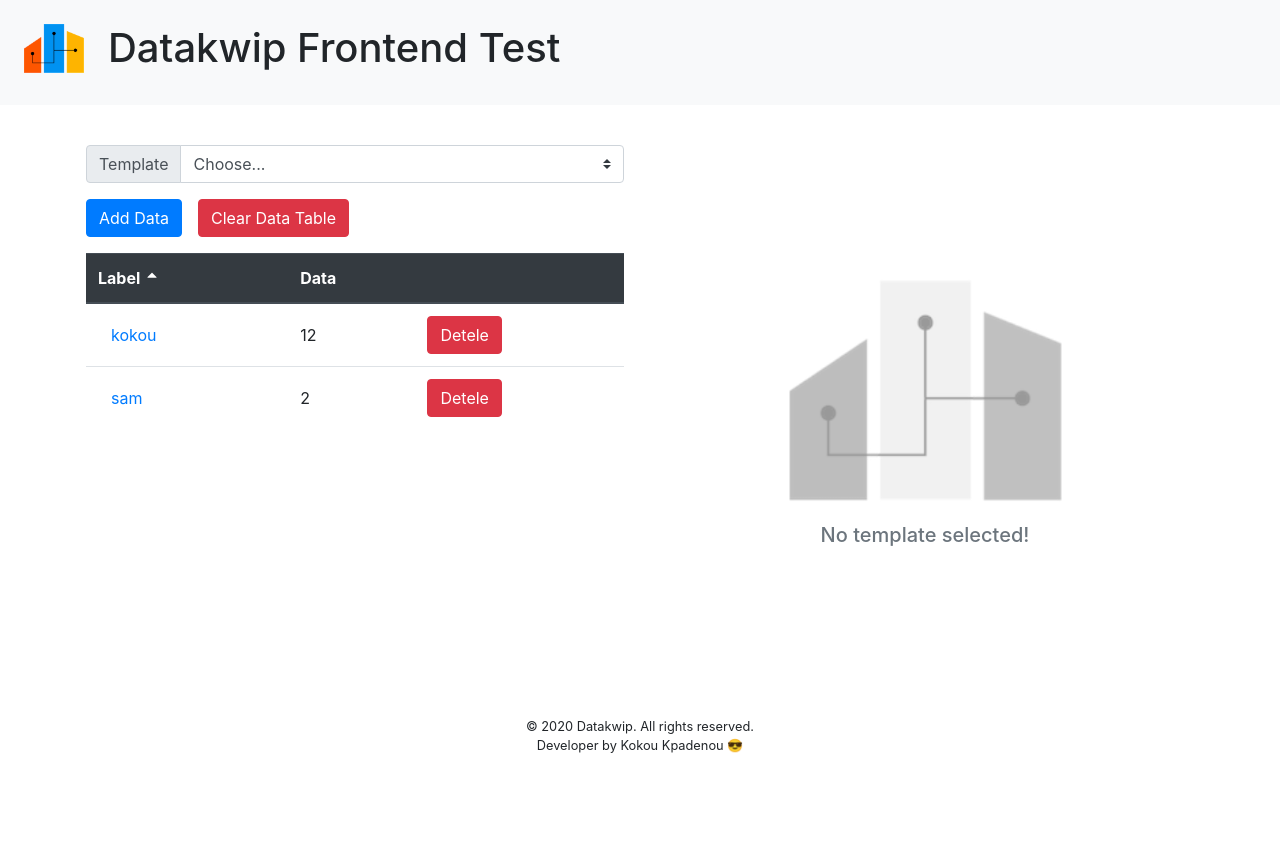
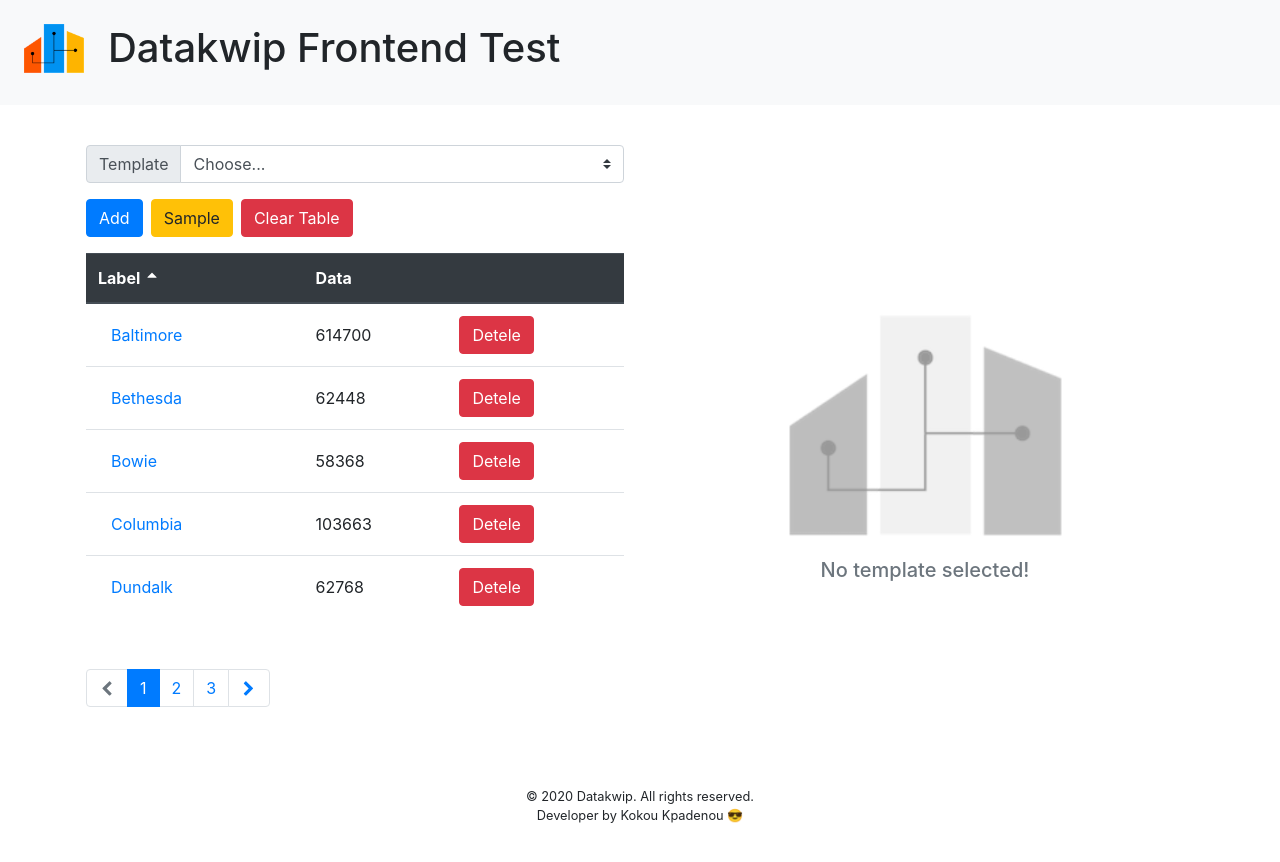
Before and after one commit to kokou2kpadenou/datakwiptest, a React (Create React App) app: page / in a window 1280 px wide. Shown: the top 862 px of the page. Before the commit the page ends 803 px from the top, so only its background shows below. Built offline with nearby package versions, Linux system fonts and the light colour scheme.

Commit message:
initial elements and reset element button

```diff
--- a/src/components/app/reducer.js
+++ b/src/components/app/reducer.js
@@ -1,3 +1,20 @@
+const initialElements = [
+  { label: "Baltimore", data: 614700 },
+  { label: "Columbia", data: 103663 },
+  { label: "Germantown", data: 90844 },
+  { label: "Silver Spring", data: 79750 },
+  { label: "Waldorf", data: 74587 },
+  { label: "Ellicott City", data: 72247 },
+  { label: "Frederick", data: 70166 },
+  { label: "Glen Burnie", data: 69813 },
+  { label: "Gaithersburg", data: 67529 },
+  { label: "Rockville", data: 67062 },
+  { label: "Dundalk", data: 62768 },
+  { label: "Bethesda", data: 62448 },
+  { label: "Bowie", data: 58368 },
+  { label: "Towson", data: 58347 }
+];
+
 export const initialState = {
   currentTemplate: "",
   templates: [
@@ -7,10 +24,7 @@ export const initialState = {
     { code: "Line", desc: "Line" },
     { code: "HorizontalBar", desc: "Horizontal Bar" }
   ],
-  elements: [
-    { label: "kokou", data: 12 },
-    { label: "sam", data: 2 }
-  ],
+  elements: [...initialElements],
   pageSize: 5,
   currentPage: 1,
   sortColumn: { path: "label", order: "asc" }
@@ -38,6 +52,9 @@ export const reducer = (state, action) => {
         )
       };
 
+    case "RESET_ALL_ELEMENTS":
+      return { ...state, elements: [...initialElements] };
+
     case "CLEAR_ALL_ELEMENTS":
       return { ...state, elements: [] };
 
--- a/src/components/main/data/data.jsx
+++ b/src/components/main/data/data.jsx
@@ -55,19 +55,26 @@ const Data = ({ state, dispatch }) => {
       <div className="mt-3">
         <button
           type="button"
-          className="btn btn-primary mr-3 mb-3"
+          className="btn btn-primary mr-2 mb-3"
           data-toggle="modal"
           data-target="#newdata-dlg"
           onClick={() => setElement({ label: "", data: "" })}
         >
-          Add Data
+          Add
+        </button>
+        <button
+          type="button"
+          className="btn btn-warning mr-2 mb-3"
+          onClick={() => dispatch({ type: "RESET_ALL_ELEMENTS" })}
+        >
+          Sample
         </button>
         <button
           type="button"
           className="btn btn-danger mb-3"
           onClick={() => dispatch({ type: "CLEAR_ALL_ELEMENTS" })}
         >
-          Clear Data Table
+          Clear Table
         </button>
       </div>
       <div style={{ minHeight: "400px" }}>
```
